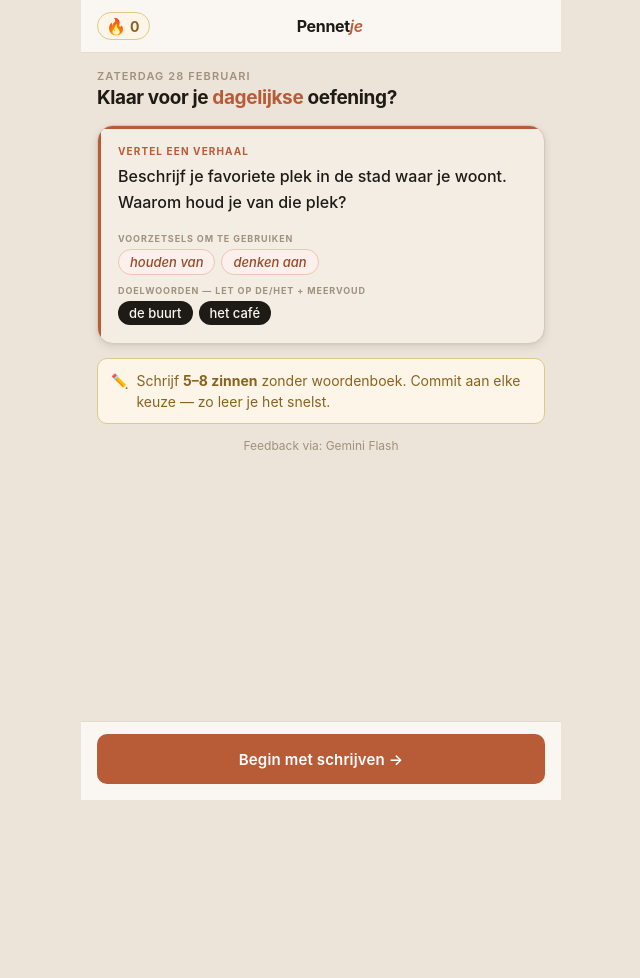
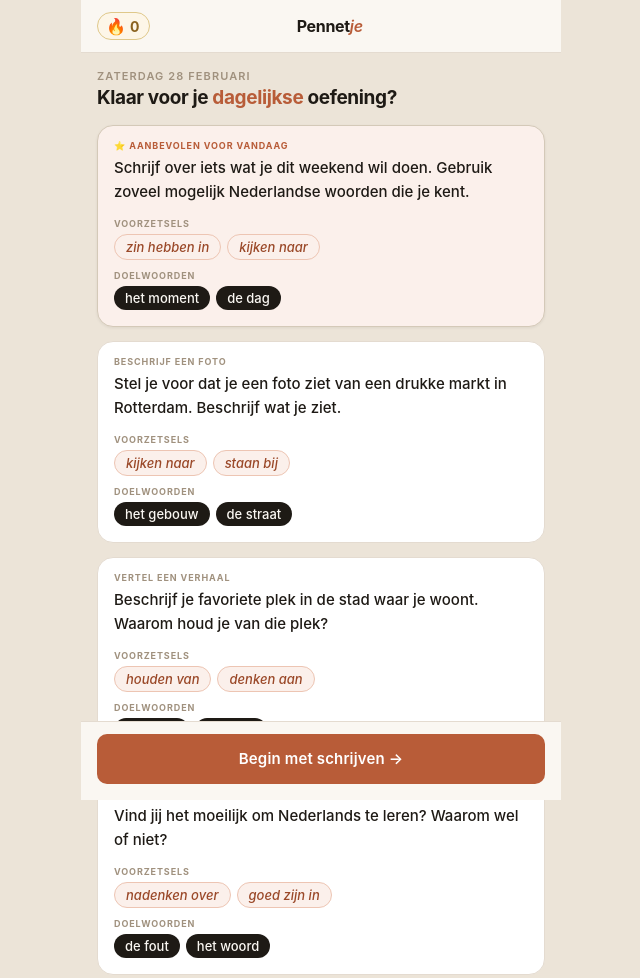
Before and after one commit to chardrizard/pennetje, a plain HTML site: page index.html in a window 1280 px wide. Shown: the top 978 px of the page, without its empty margins (319-959 px from the left). Before the commit the page ends 800 px from the top, so only its background shows below. Drawn offline with Linux system fonts and the light colour scheme.

Commit message:
Update index.html

```diff
--- a/index.html
+++ b/index.html
@@ -170,28 +170,36 @@
     .home-heading { font-size: 1.1875rem; font-weight: 700; color: var(--t1); letter-spacing: -0.02em; line-height: 1.3; margin-top: 3px; }
     .home-heading em { color: var(--brand); font-style: normal; }
 
-    /* Prompt card */
+    /* Prompt card — clean list variant */
     .prompt-card {
-      background: var(--paper-1); border: 1px solid var(--border);
-      border-radius: var(--r-lg); overflow: hidden; box-shadow: var(--s-md);
+      background: #fff;
+      border: 1.5px solid var(--border-light);
+      border-radius: var(--r-lg);
       position: relative;
+      cursor: pointer;
+      transition: border-color 140ms, background 140ms, box-shadow 140ms, transform 100ms;
     }
-    /* The signature margin line — terracotta, appears in canvas too */
-    .prompt-card::after {
-      content: ''; position: absolute;
-      left: 0; top: 0; bottom: 0; width: 3px;
-      background: var(--brand);
+    .prompt-card:active { transform: scale(0.99); }
+    .prompt-card.selected {
+      border-color: var(--brand);
+      background: var(--brand-light);
+      box-shadow: 0 0 0 3px var(--brand-mid);
     }
-    .card-top { height: 3px; background: var(--brand); }
-    .card-inner { padding: 16px 16px 18px 20px; }
+    .prompt-card.recommended {
+      border-color: var(--border);
+      box-shadow: var(--s-sm);
+    }
+    .card-top { display: none; }
+    .card-inner { padding: 14px 16px 16px; }
 
     .card-format {
-      font-size: 0.625rem; font-weight: 700; letter-spacing: 0.11em;
-      text-transform: uppercase; color: var(--brand); margin-bottom: 6px;
+      font-size: 0.5625rem; font-weight: 700; letter-spacing: 0.1em;
+      text-transform: uppercase; color: var(--t4); margin-bottom: 5px;
     }
+    .card-format.is-recommended { color: var(--brand); }
     .card-q {
-      font-size: 1rem; line-height: 1.65; font-weight: 500;
-      color: var(--t1); margin-bottom: 18px;
+      font-size: 0.9375rem; line-height: 1.6; font-weight: 500;
+      color: var(--t1); margin-bottom: 14px;
     }
     .cg { margin-bottom: 10px; }
     .cg:last-child { margin-bottom: 0; }
@@ -474,21 +482,9 @@
       <h2 class="home-heading">Klaar voor je <em>dagelijkse</em> oefening?</h2>
     </div>
 
-    <div class="prompt-card">
-      <div class="card-top"></div>
-      <div class="card-inner">
-        <p class="card-format" id="home-format">laden...</p>
-        <p class="card-q" id="home-prompt">—</p>
-        <div class="cg">
-          <span class="cg-label">Voorzetsels om te gebruiken</span>
-          <div class="chips" id="home-preps"></div>
-        </div>
-        <div class="cg">
-          <span class="cg-label">Doelwoorden — let op de/het + meervoud</span>
-          <div class="chips" id="home-words"></div>
-        </div>
-      </div>
-    </div>
+    <div id="prompt-list"></div>
+
+    <button class="btn-ghost" id="btn-show-all" style="display:none;margin-top:2px">Toon alle opdrachten ↓</button>
 
     <div class="tip-bar">
       <span>✏️</span>
@@ -498,8 +494,8 @@
     <p class="provider-hint" id="provider-hint"></p>
   </main>
 
-  <footer class="s-footer">
-    <button class="btn-primary" id="btn-start">Begin met schrijven →</button>
+  <footer class="s-footer" id="home-footer">
+    <button class="btn-primary" id="btn-start" disabled>Kies een opdracht om te beginnen</button>
   </footer>
 </div>
 
@@ -700,32 +696,119 @@ function typeLabel(type) {
   return {woordvorm:'Woordvorm',prepositie:'Voorzetsel',zinsbouw:'Zinsbouw',goed:'Goed'}[type]||type;
 }
 
+// ── SEEDED SHUFFLE (mulberry32) ───────────────────────────
+function seededRng(seed) {
+  return function() {
+    seed |= 0; seed = seed + 0x6D2B79F5 | 0;
+    let t = Math.imul(seed ^ seed >>> 15, 1 | seed);
+    t = t + Math.imul(t ^ t >>> 7, 61 | t) ^ t;
+    return ((t ^ t >>> 14) >>> 0) / 4294967296;
+  };
+}
+function shuffleWithSeed(arr, seed) {
+  const a = [...arr];
+  const rng = seededRng(seed);
+  for (let i = a.length - 1; i > 0; i--) {
+    const j = Math.floor(rng() * (i + 1));
+    [a[i], a[j]] = [a[j], a[i]];
+  }
+  return a;
+}
+function dateSeed() {
+  const d = new Date();
+  return d.getFullYear() * 10000 + (d.getMonth()+1) * 100 + d.getDate();
+}
+
 // ── PROMPT ────────────────────────────────────────────────
 let prompt = null;
-function loadPrompt() {
-  const idx = (new Date().getDay()+6) % 7 % PROMPTS.length;
-  prompt = PROMPTS[idx];
+const SHOW_INITIAL = 10;
 
-  ge('home-date').textContent = new Date().toLocaleDateString('nl-NL',{weekday:'long',day:'numeric',month:'long'});
-  ge('home-format').textContent = prompt.format;
-  ge('home-prompt').textContent = prompt.prompt_nl;
+let selectedCard = null;
 
-  renderChips('home-preps', prompt.constraints.preposities, 'chip chip-prep');
-  renderChips('home-words', prompt.constraints.woorden.map(w=>`${w.artikel} ${w.woord}`), 'chip chip-word');
+function selectPrompt(p, cardEl) {
+  prompt = p;
 
+  // Deselect previous
+  if (selectedCard) selectedCard.classList.remove('selected');
+  selectedCard = cardEl;
+  cardEl.classList.add('selected');
+
+  // Enable and update CTA
+  const btn = ge('btn-start');
+  btn.disabled = false;
+  btn.textContent = 'Begin met schrijven →';
+}
+
+function goToCanvas() {
+  if (!prompt) return;
   const cc = ge('canvas-chips'); cc.innerHTML='';
   [...prompt.constraints.preposities,
    ...prompt.constraints.woorden.map(w=>`${w.artikel} ${w.woord}`)
   ].forEach(l => { const c=mk('span'); c.className='chip chip-mini'; c.textContent=l; cc.appendChild(c); });
-
   ge('canvas-strip').textContent = prompt.prompt_nl;
-  ge('provider-hint').textContent = 'Feedback via: Gemini Flash';
+  ge('writing-area').value='';
+  ge('btn-submit').disabled=true;
+  showScreen('screen-canvas');
+  setTimeout(() => ge('writing-area').focus(), 300);
 }
 
-function renderChips(cid, items, cls) {
-  const el = ge(cid); el.innerHTML='';
-  items.forEach(t => { const c=mk('span'); c.className=cls; c.textContent=t; el.appendChild(c); });
+function makePromptCard(p, isRecommended) {
+  const card = mk('div');
+  card.className = 'prompt-card' + (isRecommended ? ' recommended' : '');
+
+  const inner = mk('div'); inner.className='card-inner';
+
+  const fmt = mk('p'); fmt.className='card-format' + (isRecommended ? ' is-recommended' : '');
+  fmt.textContent = isRecommended ? '⭐ Aanbevolen voor vandaag' : p.format;
+  inner.appendChild(fmt);
+
+  const q = mk('p'); q.className='card-q'; q.textContent=p.prompt_nl; inner.appendChild(q);
+
+  const cgP = mk('div'); cgP.className='cg';
+  const lP = mk('span'); lP.className='cg-label'; lP.textContent='Voorzetsels';
+  const chipsP = mk('div'); chipsP.className='chips';
+  p.constraints.preposities.forEach(t => { const c=mk('span'); c.className='chip chip-prep'; c.textContent=t; chipsP.appendChild(c); });
+  cgP.append(lP, chipsP); inner.appendChild(cgP);
+
+  const cgW = mk('div'); cgW.className='cg';
+  const lW = mk('span'); lW.className='cg-label'; lW.textContent='Doelwoorden';
+  const chipsW = mk('div'); chipsW.className='chips';
+  p.constraints.woorden.map(w=>`${w.artikel} ${w.woord}`).forEach(t => { const c=mk('span'); c.className='chip chip-word'; c.textContent=t; chipsW.appendChild(c); });
+  cgW.append(lW, chipsW); inner.appendChild(cgW);
+
+  card.appendChild(inner);
+  card.addEventListener('click', () => selectPrompt(p, card));
+  return card;
 }
+
+function loadPrompt() {
+  ge('home-date').textContent = new Date().toLocaleDateString('nl-NL',{weekday:'long',day:'numeric',month:'long'});
+  ge('provider-hint').textContent = 'Feedback via: Gemini Flash';
+
+  const shuffled = shuffleWithSeed(PROMPTS, dateSeed());
+  const list = ge('prompt-list');
+  list.innerHTML='';
+  list.style.cssText='display:flex;flex-direction:column;gap:14px;';
+
+  shuffled.forEach((p, i) => {
+    const card = makePromptCard(p, i === 0);
+    if (i >= SHOW_INITIAL) card.classList.add('hidden');
+    list.appendChild(card);
+    // Auto-select the recommended card
+    if (i === 0) selectPrompt(p, card);
+  });
+
+  const btnAll = ge('btn-show-all');
+  if (shuffled.length > SHOW_INITIAL) {
+    btnAll.style.display = 'block';
+    btnAll.addEventListener('click', () => {
+      list.querySelectorAll('.prompt-card.hidden').forEach(c => c.classList.remove('hidden'));
+      btnAll.style.display = 'none';
+    }, { once: true });
+  }
+
+}
+
 
 // ── CANVAS ────────────────────────────────────────────────
 ge('writing-area').addEventListener('input', () => {
@@ -972,14 +1055,8 @@ function closeSheet() {
 }
 ge('sheet-bg').addEventListener('click', closeSheet);
 ge('btn-begrepen').addEventListener('click', closeSheet);
-
 // ── NAV ───────────────────────────────────────────────────
-ge('btn-start').addEventListener('click', () => {
-  ge('writing-area').value='';
-  ge('btn-submit').disabled=true;
-  showScreen('screen-canvas');
-  setTimeout(() => ge('writing-area').focus(), 300);
-});
+ge('btn-start').addEventListener('click', goToCanvas);
 ge('btn-back-canvas').addEventListener('click', () => showScreen('screen-home'));
 ge('btn-back-fb').addEventListener('click',     () => showScreen('screen-canvas'));
 ge('btn-submit').addEventListener('click', () => {
```
